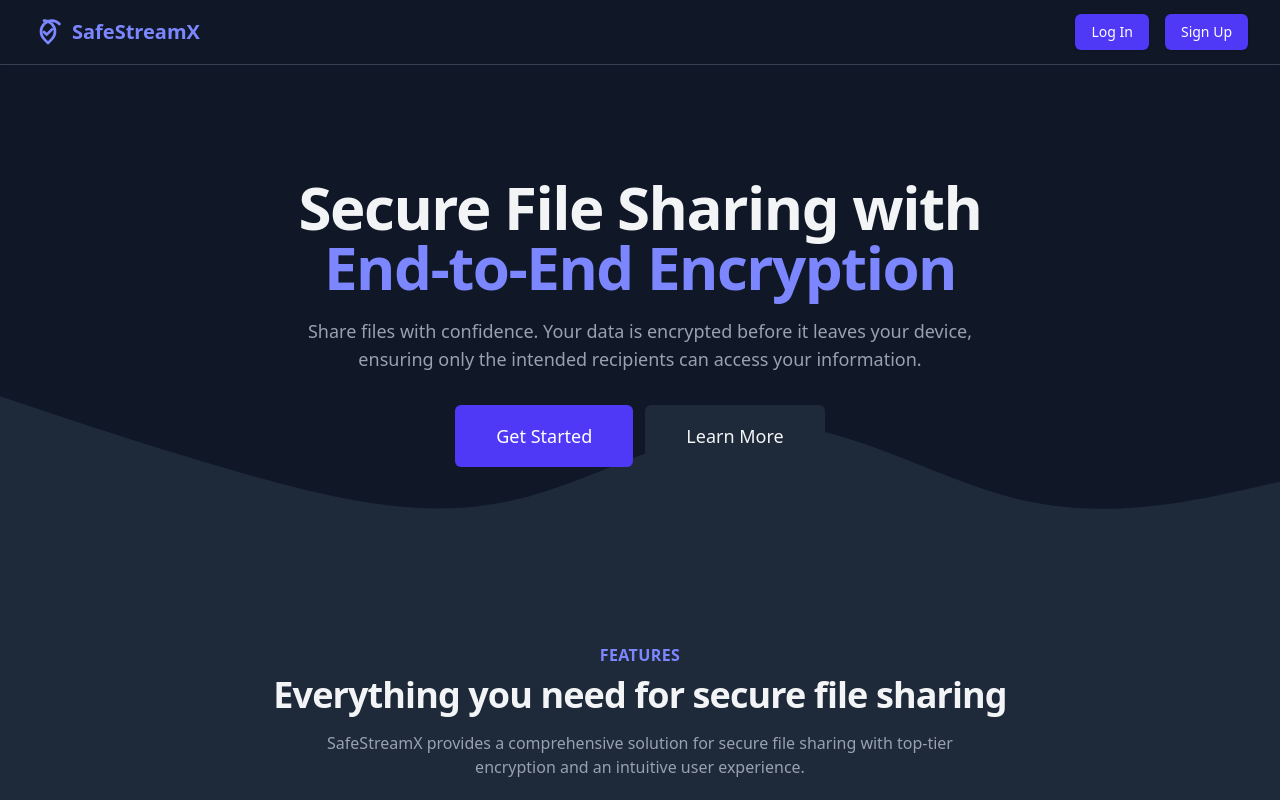
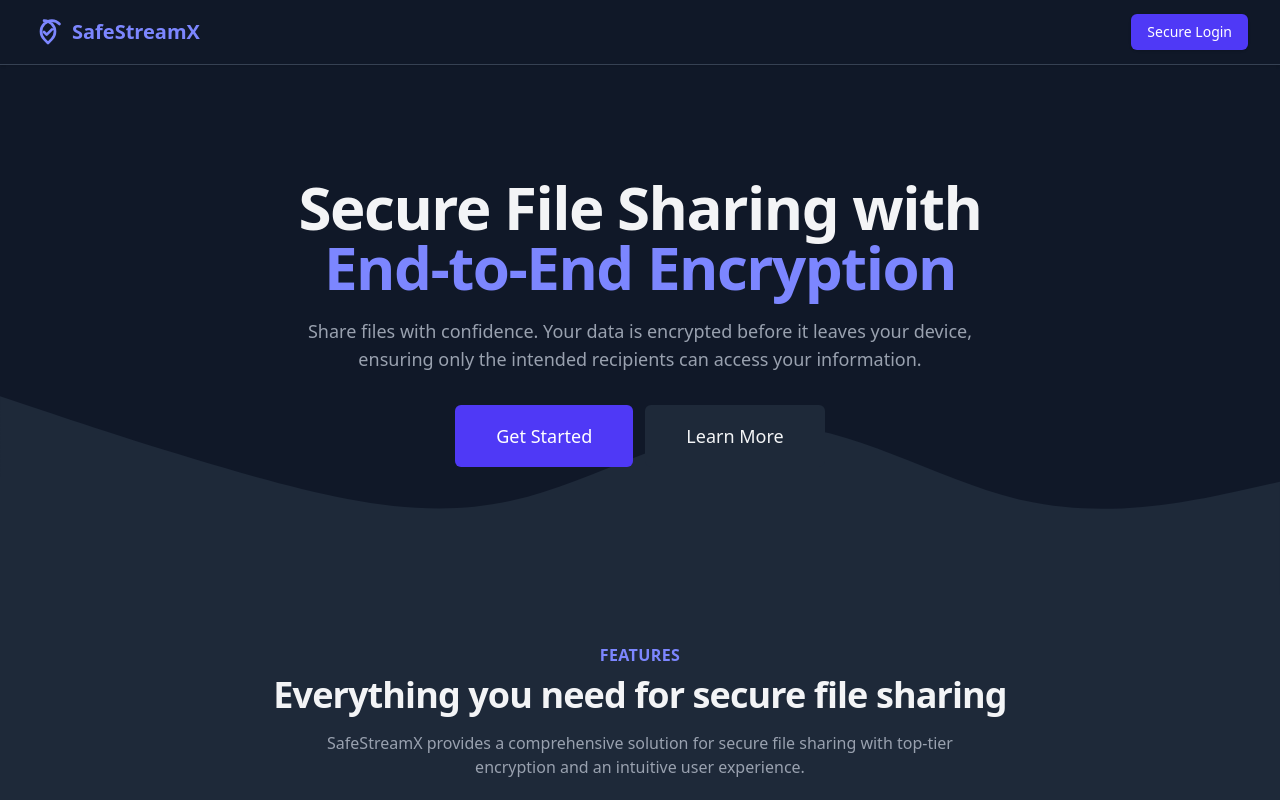
Before and after one commit to yasithrashan/SafeStreamX-E2EE-File-Sharing, a React (Vite) app in the folder safestreamx/: page / in a window 1280 px wide. Shown: the top 800 px of the page. Built offline with nearby package versions, Linux system fonts and the light colour scheme; no server answers.

Commit message:
fix: update components

```diff
--- a/safestreamx/src/components/landingPage/Hero.jsx
+++ b/safestreamx/src/components/landingPage/Hero.jsx
@@ -1,7 +1,14 @@
 import React from 'react';
 import { motion } from 'framer-motion';
+import { useNavigate } from 'react-router-dom';
 
 const Hero = () => {
+  const navigate = useNavigate();
+
+  const handleGetStarted = () => {
+    navigate('/login');
+  };
+
   return (
     <div className="relative overflow-hidden">
       <div className="max-w-7xl mx-auto">
@@ -25,6 +32,7 @@ const Hero = () => {
                 <motion.button
                   whileHover={{ scale: 1.05 }}
                   whileTap={{ scale: 0.95 }}
+                  onClick={handleGetStarted}
                   className="w-full sm:w-auto flex items-center justify-center px-6 py-2 md:px-10 md:py-4 border border-transparent text-sm md:text-lg font-medium rounded-md bg-indigo-600 hover:bg-indigo-700 text-white"
                 >
                   Get Started
--- a/safestreamx/src/components/landingPage/Navbar.jsx
+++ b/safestreamx/src/components/landingPage/Navbar.jsx
@@ -44,15 +44,7 @@ const Navbar = () => {
               onClick={handleLogin}
               className="bg-indigo-600 hover:bg-indigo-700 text-white px-3 py-1.5 sm:px-4 sm:py-2 rounded-md text-sm font-medium shadow-sm transition-colors"
             >
-              Log In
-            </motion.button>
-            <motion.button
-              whileHover={{ scale: 1.05 }}
-              whileTap={{ scale: 0.95 }}
-              onClick={handleSignUp}
-              className="bg-indigo-600 hover:bg-indigo-700 text-white px-3 py-1.5 sm:px-4 sm:py-2 rounded-md text-sm font-medium shadow-sm transition-colors"
-            >
-              Sign Up
+              Secure Login
             </motion.button>
           </div>
         </div>
```
